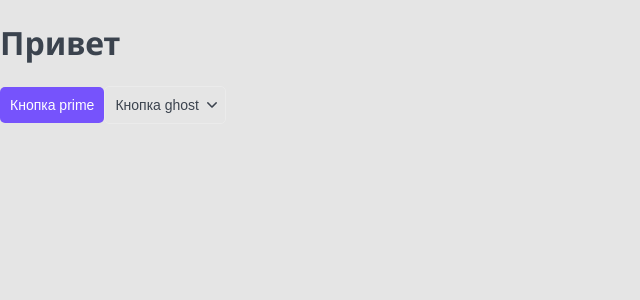
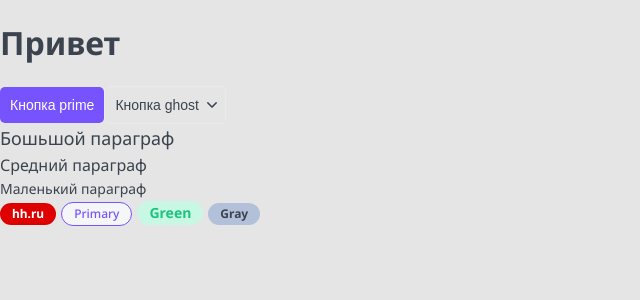
Before and after one commit to egoryan8/owl-top, a Next.js app: page / in a window 1280 px wide. Shown: the top 300 px of the page, without its empty margins (0-640 px from the left). Built offline with nearby package versions, Linux system fonts and the light colour scheme.

Commit message:
feat: add Tag component

```diff
--- /dev/null
+++ b/components/P/P.module.css
@@ -0,0 +1,21 @@
+.p {
+  margin: 0;
+}
+
+.s {
+  font-weight: 400;
+  font-size: 14px;
+  line-height: 24px;
+}
+
+.m {
+  font-weight: 400;
+  font-size: 16px;
+  line-height: 24px;
+}
+
+.l {
+  font-weight: 400;
+  font-size: 18px;
+  line-height: 29px;
+}
--- /dev/null
+++ b/components/P/P.tsx
@@ -0,0 +1,20 @@
+import React from 'react';
+import styles from './P.module.css';
+import { PProps } from './p.props';
+import cn from 'classnames';
+
+const P = ({ size = 'm', children, className, ...props }: PProps): JSX.Element => {
+  return (
+    <p
+      className={cn(styles.p, className, {
+        [styles.s]: size === 's',
+        [styles.m]: size === 'm',
+        [styles.l]: size === 'l',
+      })}
+      {...props}>
+      {children}
+    </p>
+  );
+};
+
+export default P;
--- /dev/null
+++ b/components/Tag/Tag.module.css
@@ -0,0 +1,48 @@
+.tag {
+  display: inline-block;
+  box-sizing: border-box;
+  margin-right: 5px;
+  border-radius: 20px;
+}
+
+.s {
+  padding: 5px 12px;
+  font-weight: 500;
+  font-size: 12px;
+  line-height: 12px;
+}
+
+.m {
+  padding: 5px 12px;
+  font-weight: 600;
+  font-size: 14px;
+  line-height: 14px;
+}
+
+.ghost {
+  border: 1px solid var(--gray-light);
+}
+
+.red {
+  color: var(--white);
+  background: #000;
+  background: #de0000;
+  font-weight: 700;
+}
+
+.gray {
+  background: #b3c0d9;
+  font-weight: 700;
+}
+
+.green {
+  background: var(--green-light);
+  color: var(--green);
+  font-weight: bold;
+}
+
+.primary {
+  background: #f5f6f8;
+  border: 1px solid var(--primary);
+  color: var(--primary);
+}
--- /dev/null
+++ b/components/Tag/Tag.tsx
@@ -0,0 +1,24 @@
+import React from 'react';
+import styles from './Tag.module.css';
+import { TagProps } from './Tag.props';
+import cn from 'classnames';
+
+const Tag = ({ size, color, href, children, className, ...props }: TagProps): JSX.Element => {
+  return (
+    <div
+      className={cn(styles.tag, className, {
+        [styles.s]: size === 's',
+        [styles.m]: size === 'm',
+        [styles.ghots]: color === 'ghost',
+        [styles.red]: color === 'red',
+        [styles.green]: color === 'green',
+        [styles.gray]: color === 'gray',
+        [styles.primary]: color === 'primary',
+      })}
+      {...props}>
+      {href ? <a href={href}>{children}</a> : <>{children}</>}
+    </div>
+  );
+};
+
+export default Tag;
--- /dev/null
+++ b/next-env-custom.d.ts
@@ -0,0 +1,2 @@
+/// <reference types="next" />
+/// <reference types="next/types/global"/>
--- a/pages/index.tsx
+++ b/pages/index.tsx
@@ -1,5 +1,7 @@
 import Button from '../components/Button/Button';
 import Htag from '../components/Htag/Htag';
+import P from '../components/P/P';
+import Tag from '../components/Tag/Tag';
 
 export default function Home(): JSX.Element {
   return (
@@ -9,6 +11,21 @@ export default function Home(): JSX.Element {
       <Button appearance="ghost" arrow="down">
         Кнопка ghost
       </Button>
+      <P size="l">Бошьшой параграф</P>
+      <P size="m">Средний параграф</P>
+      <P size="s">Маленький параграф</P>
+      <Tag size="s" color="red">
+        hh.ru
+      </Tag>
+      <Tag size="s" color="primary">
+        Primary
+      </Tag>
+      <Tag size="m" color="green">
+        Green
+      </Tag>
+      <Tag size="s" color="gray">
+        Gray
+      </Tag>
     </>
   );
 }
--- /dev/null
+++ b/svg.d.ts
@@ -0,0 +1,4 @@
+declare module '*.svg' {
+  const content: React.FunctionComponent<React.SVGAttributes<SVGElement>>;
+  export default content;
+}
--- a/tsconfig.json
+++ b/tsconfig.json
@@ -17,7 +17,7 @@
     "jsx": "preserve"
   },
   "include": [
-    "next-env.d.ts",
+    "next-env-custom.d.ts",
     "**/*.ts",
     "**/*.tsx",
     "svg.d.ts",
```
Also changed, not shown: components/P/P.props.ts (added, +7 -0 lines), components/Tag/Tag.props.ts (added, +9 -0 lines).
